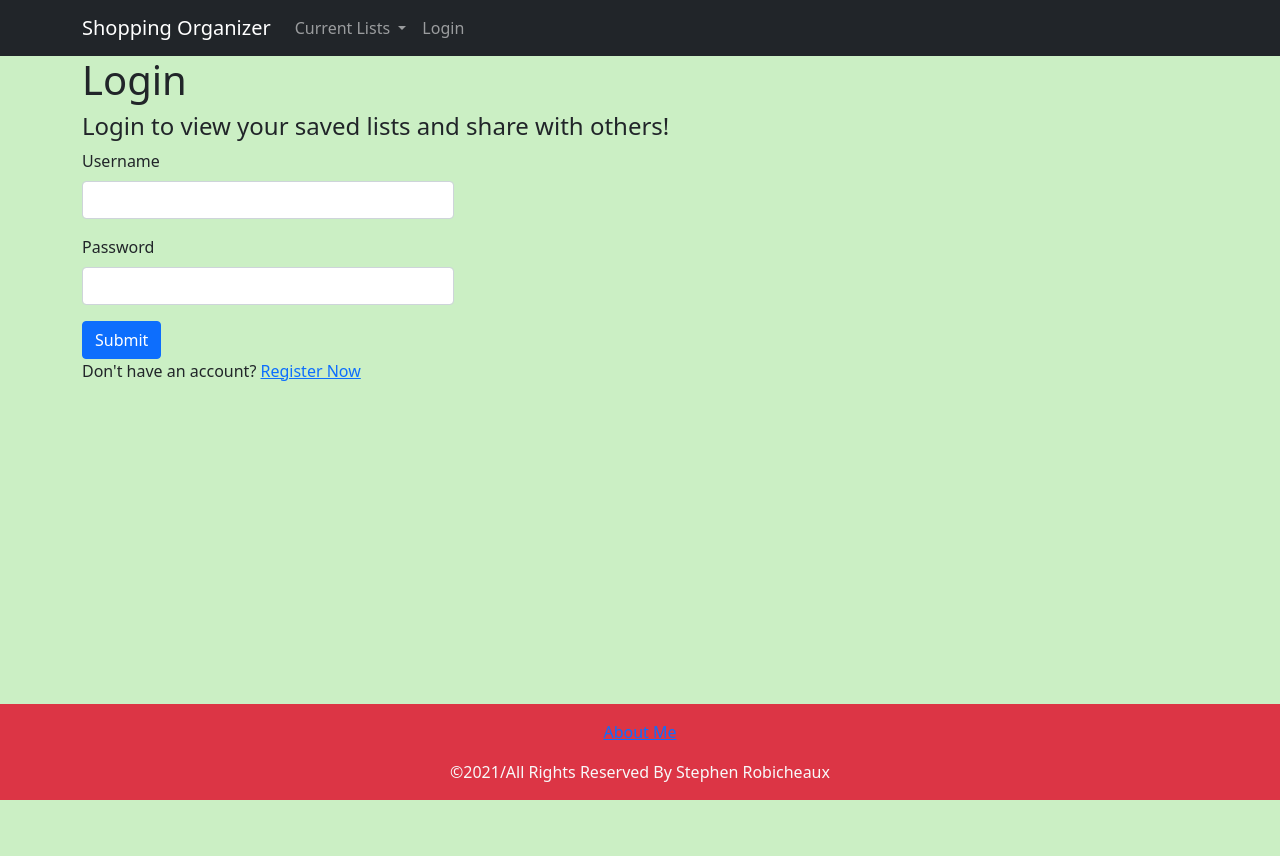
After one commit to stephenrobic/shopping-organizer, a Django app: page /login/ in a window 1280 px wide. The commit adds this page. Run offline with Django 3.2, Linux system fonts and the light colour scheme; parts of the project's set-up code (start-up, migrations or seed data) failed here and were passed over; some libraries are stand-ins or nearby versions.

Commit message:
Add user authentication (#15)

```diff
--- a/shopping_list/context_processors.py
+++ b/shopping_list/context_processors.py
@@ -2,4 +2,8 @@ from .models import List
 
 
 def available_lists(request):
-    return {'available_lists': List.objects.all()}
+    try:
+        objs = List.objects.filter(user=request.user)
+        return {'available_lists': objs}
+    except TypeError:
+        return {'available_lists': ()}
--- a/shopping_list/models.py
+++ b/shopping_list/models.py
@@ -1,3 +1,4 @@
+from django.contrib.auth.models import User
 from django.db import models
 # from django.contrib.auth.models import User
 import datetime
@@ -17,6 +18,9 @@ class Item(models.Model):
 
 
 class List(models.Model):
+    user = models.ForeignKey(User, related_name="shoppinglist",
+                             on_delete=models.SET_NULL,
+                             null=True, blank=True)
     name = models.CharField(max_length=200)
     items = models.ManyToManyField(Item)
     created_on = models.DateTimeField('created on', auto_now_add=True)
--- a/shopping_list/templates/shopping_list/index.html
+++ b/shopping_list/templates/shopping_list/index.html
@@ -24,7 +24,7 @@
 <div class="bg-dark">
     <div class="container">
         <div class="row">
-            <nav class="col navbar navbar-expand-lg navbar-dark">
+            <nav class="col navbar navbar-expand-md navbar-dark">
                 <a class="navbar-brand" href="/">
                     Shopping Organizer
                 </a>
@@ -43,6 +43,20 @@
                                 {% endfor %}
                             </ul>
                         </li>
+                        {% if request.user.is_authenticated %}
+                            <li class="nav-item dropdown">
+                                <a class="nav-link dropdown-toggle" href="#" id="navbarUserLink" role="button" data-bs-toggle="dropdown" aria-expanded="false">
+                                    Hello {{ request.user }}
+                                </a>
+                                <ul class="dropdown-menu dropdown-menu-dark" aria-labelledby="navbarUserLink">
+                                    <li><a class="dropdown-item" href={% url 'shopping_list:logout' %}>Logout</a></li>
+                                </ul>
+                            </li>
+                        {% else %}
+                            <li class="nav-item">
+                                <a class="nav-link" href={% url 'shopping_list:login' %}>Login</a>
+                            </li>
+                        {% endif %}
                     </ul>
                 </div>
             </nav>
--- /dev/null
+++ b/shopping_list/templates/shopping_list/login_register.html
@@ -0,0 +1,37 @@
+{%  extends "shopping_list/index.html" %}
+{%  load static %}
+
+{% block title %}Login{% endblock %}
+
+{% block content %}
+    {% if page == 'login' %}
+    <div class="container">
+        <div class="login-wrapper">
+            <form class="login-form" method="POST" action="#">
+{#            <form class="login-form pt-5 form-group row" method="POST" action="#">#}
+                {% csrf_token %}
+                <h1>Login</h1>
+                <h4>Login to view your saved lists and share with others!</h4>
+                <div class="mb-3 col-4">
+                    <label for="inputUsername" class="form-label">Username</label>
+                    <input type="text" name="username" class="form-control" id="inputUsername" aria-describedby="emailHelp">
+                </div>
+                <div class="mb-3 col-4">
+                    <label for="inputPassword" class="form-label">Password</label>
+                    <input type="password" name="password" class="form-control" id="inputPassword">
+                </div>
+                <button type="submit" name="submit_login" value="submit_login" class="btn btn-primary">Submit</button>
+                <p>Don't have an account? <a href={% url 'shopping_list:register' %}>Register Now</a></p>
+            </form>
+        </div>
+    </div>
+    {% else %}
+        <form method="POST">
+            {% csrf_token %}
+            <h1>Register</h1>
+            {{ form }}
+            <button type="submit" name="submit_login" value="submit_login" class="btn btn-primary">Submit</button>
+            <p>Already have an account? <a href={% url 'shopping_list:login' %}>Login Now</a></p>
+        </form>
+    {% endif %}
+{% endblock %}
--- a/shopping_list/urls.py
+++ b/shopping_list/urls.py
@@ -10,4 +10,8 @@ urlpatterns = [
     # path('creating_list/', views.creating_list, name='creating_list'),
     # ex: /5
     path('list_details/<int:list_id>/', views.list_details, name='list_details'),
+
+    path('login/', views.login_user, name="login"),
+    path('logout/', views.logout_user, name="logout"),
+    path('register/', views.register_user, name="register")
 ]
--- a/shopping_list/views.py
+++ b/shopping_list/views.py
@@ -1,10 +1,44 @@
-from django.shortcuts import render
-from django.http import HttpResponse, Http404, HttpResponseRedirect
-from django.shortcuts import get_object_or_404, render, redirect
+from django.http import HttpResponse, HttpResponseRedirect
+from django.shortcuts import get_object_or_404, render
 from .context_processors import available_lists
 from .models import List, Item
-from .forms import CreateListForm
-from django.contrib import messages
+from .forms import CustomUserCreationForm
+from django.contrib.auth import authenticate, login, logout
+from django.contrib.auth.decorators import login_required
+
+
+def login_user(request):
+    page = 'login'
+    context = available_lists(request) | {'page': page}
+    if request.method == 'POST':
+        username = request.POST['username']
+        password = request.POST['password']
+        user = authenticate(request, username=username, password=password)
+        if user is not None:
+            login(request, user)
+            return HttpResponseRedirect('/')
+    return render(request, 'shopping_list/login_register.html', context)
+
+
+def logout_user(request):
+    logout(request)
+    return HttpResponseRedirect('/')
+
+
+def register_user(request):
+    page = 'register'
+    form = CustomUserCreationForm()
+    if request.method == 'POST':
+        form = CustomUserCreationForm(request.POST)
+        if form.is_valid():
+            user = form.save(commit=False)
+            user.save()
+            user = authenticate(request, username=user.username, password=request.POST['password1'])
+            if user is not None:
+                login(request, user)
+                return HttpResponseRedirect('/')
+    context = available_lists(request) | {'form': form} | {'page': page}
+    return render(request, 'shopping_list/login_register.html', context)
 
 
 def index(request):
@@ -17,71 +51,65 @@ def home(request):
     return render(request, 'shopping_list/home.html', context)
 
 
-# def create_list(request):
-#     context = available_lists(request)
-#     if request.method == 'POST':
-#         if request.POST.get("create_list"):
-#             list_name = request.POST.get("list_name")
-#             list_budget = request.POST.get("budget")
-#             new_list = List(name=list_name, budget=list_budget)
-#             new_list.save()
-#             print(request.user)
-#             return HttpResponseRedirect('/list_details/%i' % new_list.id)
-#     return render(request, 'shopping_list/create_list.html', context)
+@login_required(login_url='/login/')
+def create_list(request):
+    user = request.user
+    if request.method == 'POST':
+        if request.POST.get("create_list"):
+            list_name = request.POST.get("list_name")
+            list_budget = request.POST.get("budget")
+            new_list, created = List.objects.get_or_create(user=user, name=list_name, budget=list_budget)
+            new_list.save()
+            print(request.user)
+            return HttpResponseRedirect('/list_details/%i' % new_list.id)
+    return render(request, 'shopping_list/create_list.html', {})
 
 
-def create_list(request):
-    context = available_lists(request)
+@login_required(login_url='/login/')
+def list_details(request, list_id):
+    current_list = get_object_or_404(List, id=list_id)
     if request.method == 'POST':
-        form = CreateListForm(request.POST)
-        if form.is_valid():
-            new_list = form.save()
-            messages.success(request, 'New List successfully created!')
-            return HttpResponseRedirect('/list_details/%i' % new_list.id)
+        if current_list in request.user.shoppinglist.all():
+            if request.POST.get("add_item"):
+                item_name = request.POST.get("item_name")
+                item_price = request.POST.get("item_price")
+                item = Item(name=item_name, price=item_price)
+                item.save()
+                current_list.items.add(item)
+                print(request.user)
+                return HttpResponseRedirect('/list_details/%i' % list_id)
+            if request.POST.get("remove_item"):
+                item_id_list = request.POST.getlist("item")
+                for item_id in item_id_list:
+                    current_item = get_object_or_404(Item, pk=item_id)
+                    current_list.items.remove(current_item)
+                return HttpResponseRedirect('/list_details/%i' % list_id)
+            if request.POST.get("remove_list"):
+                current_list.delete()
+                return HttpResponseRedirect('/')
+            if request.POST.get("edit_list"):
+                if request.POST.get("new_list_name"):
+                    new_list_name = request.POST.get("new_list_name")
+                    current_list.name = new_list_name
+                if request.POST.get("new_list_budget"):
+                    new_list_budget = request.POST.get("new_list_budget")
+                    current_list.budget = new_list_budget
+                current_list.save()
+                return HttpResponseRedirect('/list_details/%i' % list_id)
+            if request.POST.get("edit_item"):
+                item_id = request.POST.get("edit_item")
+                if request.POST.get("new_item_name"):
+                    new_item_name = request.POST.get("new_item_name")
+                    current_list.items.filter(pk=item_id).update(name=new_item_name)
+                if request.POST.get("new_item_price"):
+                    new_item_price = request.POST.get("new_item_price")
+                    current_list.items.filter(pk=item_id).update(price=new_item_price)
+                current_list.save()
+                return HttpResponseRedirect('/list_details/%i' % list_id)
+        else:
+            return HttpResponse("YOU DON'T HAVE PERMISSION TO EDIT THIS LIST!")
+    elif current_list in request.user.shoppinglist.all():
+        context = {'list0': current_list} | available_lists(request)
+        return render(request, 'shopping_list/detail.html', context)
     else:
-        form = CreateListForm()
-    return render(request, 'shopping_list/create_list.html', context | {'form': form})
-
-
-def list_details(request, list_id):
-    if request.method == 'POST':
-        current_list = get_object_or_404(List, id=list_id)
-        if request.POST.get("add_item"):
-            item_name = request.POST.get("item_name")
-            item_price = request.POST.get("item_price")
-            item = Item(name=item_name, price=item_price)
-            item.save()
-            current_list.items.add(item)
-            print(request.user)
-            return HttpResponseRedirect('/list_details/%i' % list_id)
-        if request.POST.get("remove_item"):
-            item_id_list = request.POST.getlist("item")
-            for item_id in item_id_list:
-                current_item = get_object_or_404(Item, pk=item_id)
-                current_list.items.remove(current_item)
-            return HttpResponseRedirect('/list_details/%i' % list_id)
-        if request.POST.get("remove_list"):
-            current_list.delete()
-            return HttpResponseRedirect('/')
-        if request.POST.get("edit_list"):
-            if request.POST.get("new_list_name"):
-                new_list_name = request.POST.get("new_list_name")
-                current_list.name = new_list_name
-            if request.POST.get("new_list_budget"):
-                new_list_budget = request.POST.get("new_list_budget")
-                current_list.budget = new_list_budget
-            current_list.save()
-            return HttpResponseRedirect('/list_details/%i' % list_id)
-        if request.POST.get("edit_item"):
-            item_id = request.POST.get("edit_item")
-            if request.POST.get("new_item_name"):
-                new_item_name = request.POST.get("new_item_name")
-                current_list.items.filter(pk=item_id).update(name=new_item_name)
-            if request.POST.get("new_item_price"):
-                new_item_price = request.POST.get("new_item_price")
-                current_list.items.filter(pk=item_id).update(price=new_item_price)
-            current_list.save()
-            return HttpResponseRedirect('/list_details/%i' % list_id)
-    list0 = get_object_or_404(List, pk=list_id)
-    context = {'list0': list0} | available_lists(request)
-    return render(request, 'shopping_list/detail.html', context)
+        return HttpResponse("YOU DON'T HAVE ACCESS TO THIS PAGE!")
```
Also changed, not shown: docker-compose.yml (+9 -5 lines), shopping_list/forms.py (+16 -0 lines), shopping_list/templates/shopping_list/create_list.html (+11 -19 lines), shopping_list/templates/shopping_list/detail.html (+5 -3 lines), shopping_project/settings.py (+11 -6 lines), static/css/style.css (+12 -1 lines), shopping_list/migrations/0005_list_user.py (added), shopping_list/migrations/0006_auto_20210924_1817.py (added), 2 other files.
